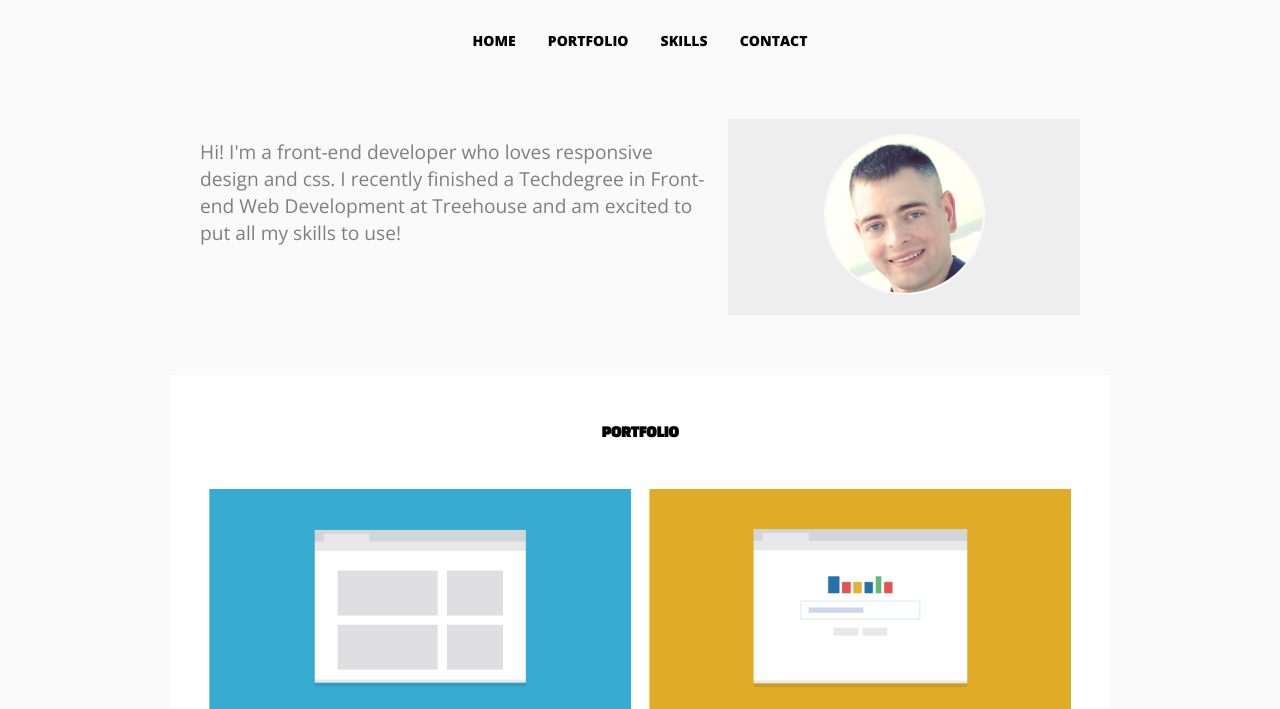
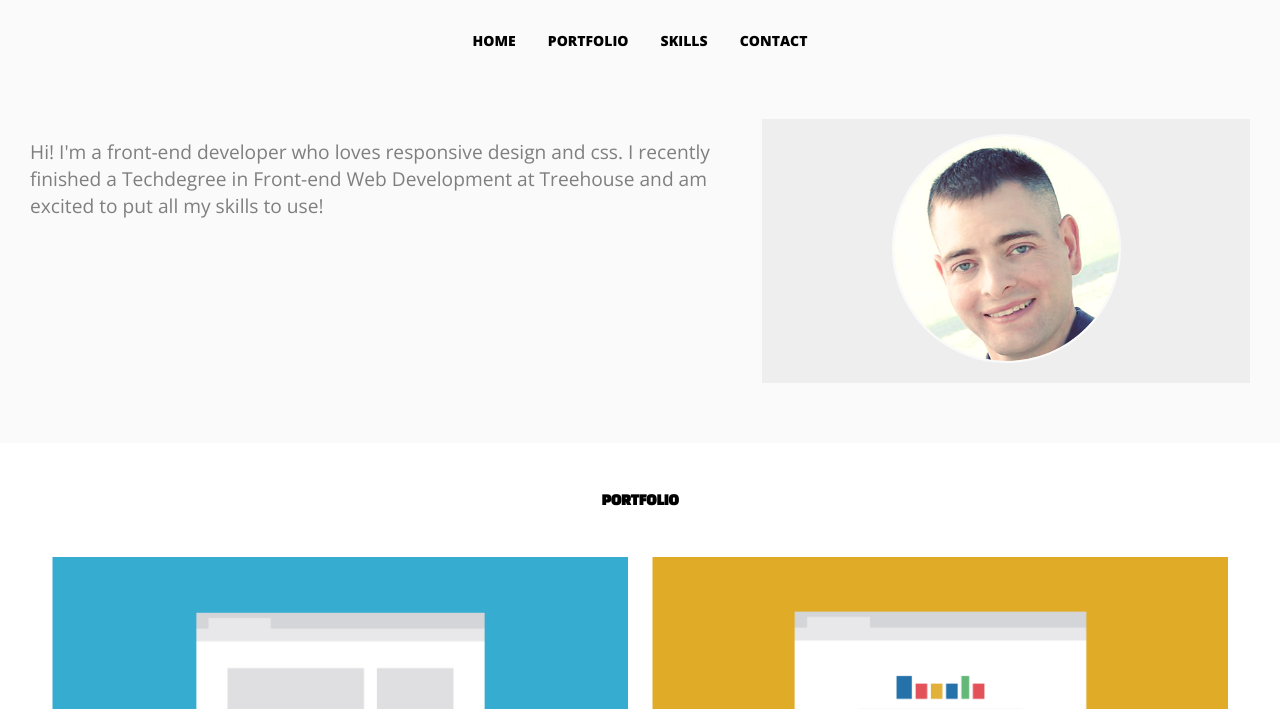
Before and after one commit to triplettae/responsive_layout_v2.0, a plain HTML site: page index.html in a window 1280 px wide. Shown: the part 91-800 px from the top of the page. Drawn offline with nearby package versions, Linux system fonts and the light colour scheme.

Commit message:
Preparing for Large Screens
Removed max-width on body so each section’s background color can expand
to the edge of the viewport. I also added additional comment tags for
better separation of CSS rules.

```diff
--- a/css/styles.css
+++ b/css/styles.css
@@ -13,7 +13,6 @@ GLOBAL
 }
 
 body {
-  max-width: 940px;
   margin: 0 auto;
   padding: 0;
   text-align: center;
@@ -245,9 +244,19 @@ BREAKPOINTS
 
 @media screen and (min-width: 768px) {
 
+  /*****
+  GLOBAL
+  *****/
+
   body {
     margin: 50px auto 0;
   }
+
+
+
+  /**
+  NAV
+  **/
 
   nav {
     padding-bottom: 50px;
@@ -257,6 +266,12 @@ BREAKPOINTS
     width: auto;
     background-color: inherit;
   }
+
+
+
+  /*****
+  HEADER
+  *****/
 
   header {
     padding: 0 30px 60px;
@@ -274,6 +289,12 @@ BREAKPOINTS
     width: 40%;
     margin: 0;
   }
+
+
+
+  /***
+  MAIN
+  ***/
 
   section {
     padding-left: 30px;
@@ -296,6 +317,12 @@ BREAKPOINTS
     width: 48%;
   }
 
+
+
+  /*****
+  FOOTER
+  *****/
+
   footer {
     padding: 0 30px 60px;
   }
```
